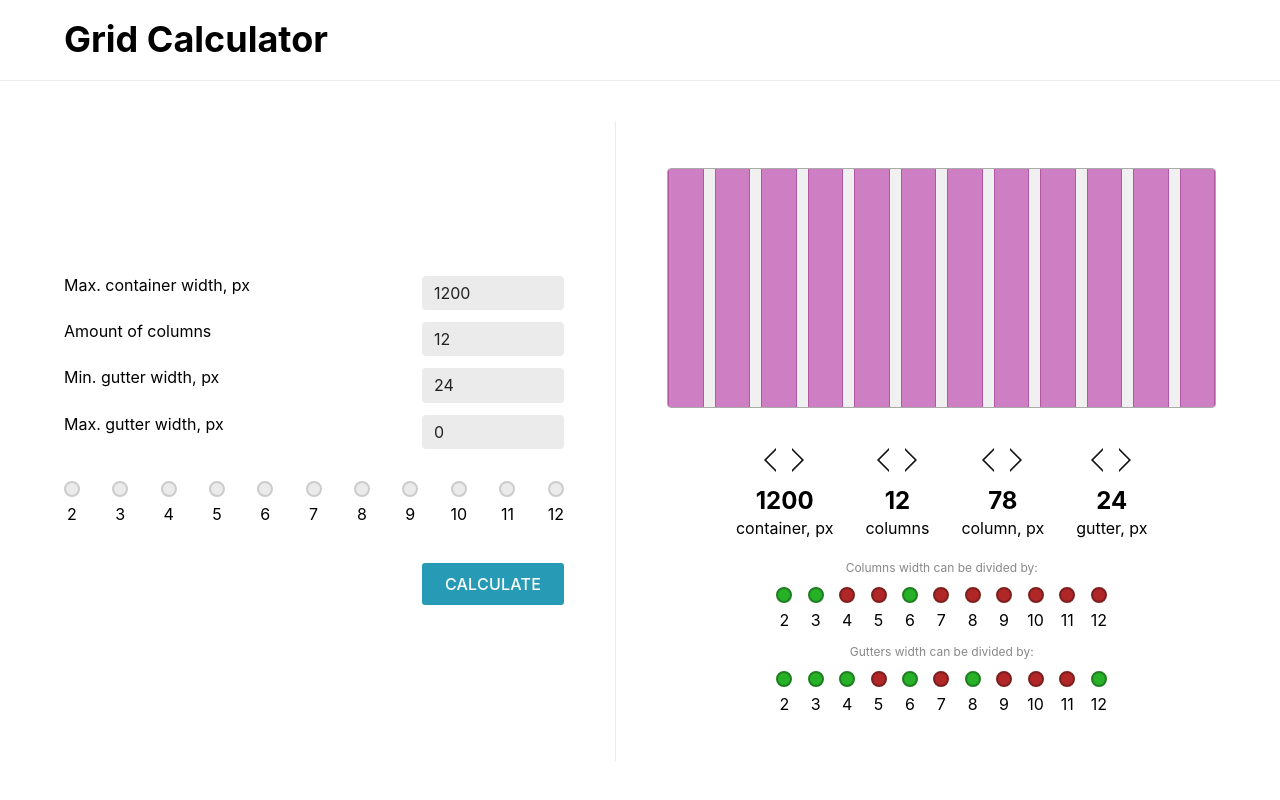
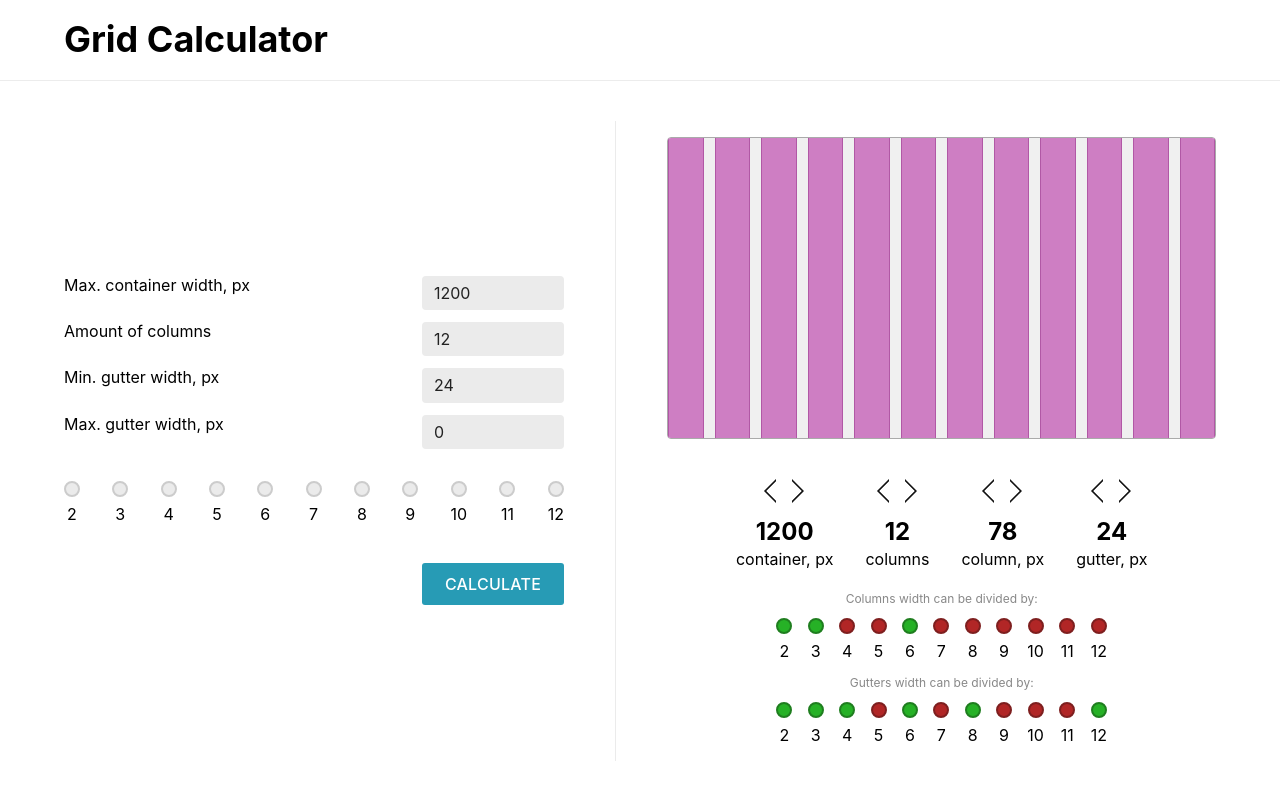
Before and after one commit to ivano-vvv/grid-calculator, a React (Create React App) app: page / in a window 1280 px wide. Built offline with nearby package versions, Linux system fonts and the light colour scheme.

Commit message:
grid preview suze optimized

```diff
--- a/src/App.css
+++ b/src/App.css
@@ -32,6 +32,7 @@
 }
 
 .app__result-block {
+  max-width: 1000px;
   flex-grow: 2;
-  max-width: 1000px;
+  height: 76vh;
 }
--- a/src/components/grid-preview.css
+++ b/src/components/grid-preview.css
@@ -1,6 +1,6 @@
 .grid-preview {
   width: 100%;
-  height: 30vh;
+  /* height: 30vh; */
   display: flex;
   justify-content: flex-start;
   overflow: hidden;
--- a/src/components/result-block.css
+++ b/src/components/result-block.css
@@ -11,4 +11,5 @@
 
 .result-block__grid-preview {
   flex-shrink: 2;
+  flex-grow: 2;
 }
```
